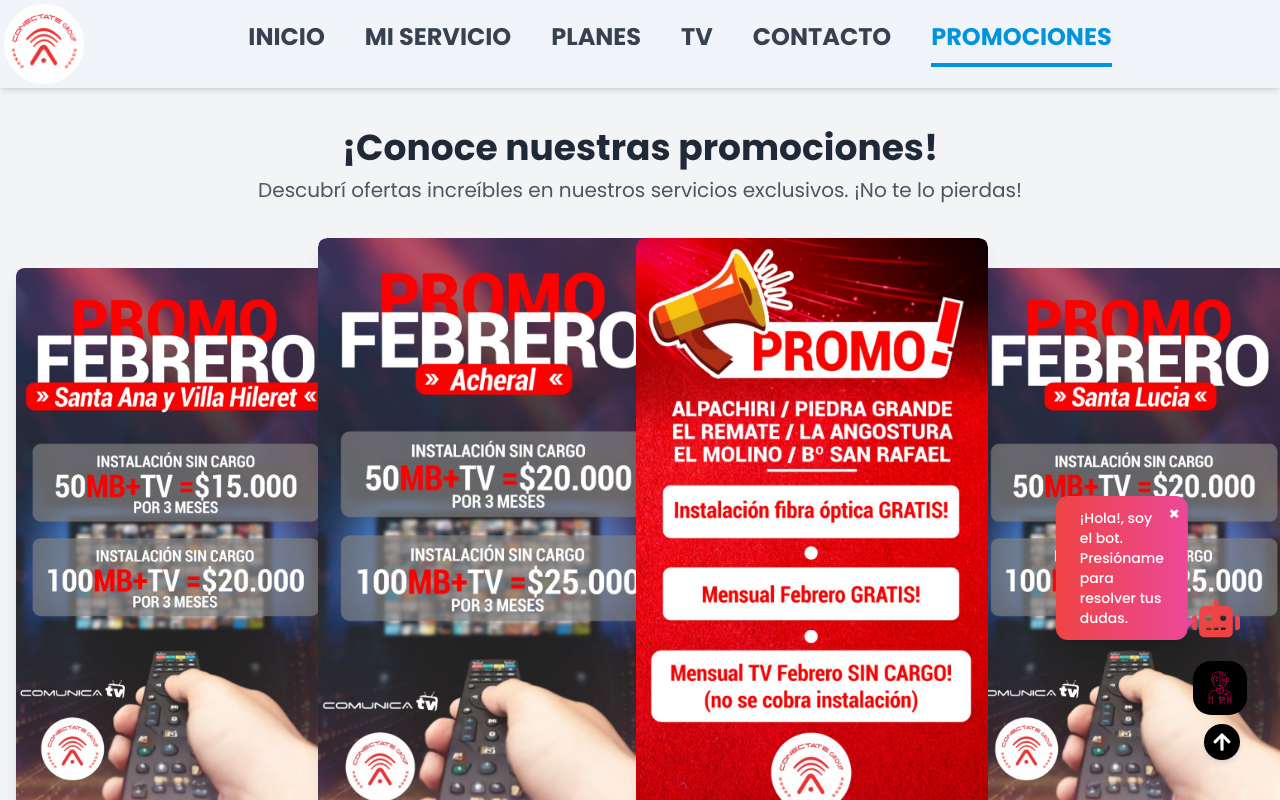
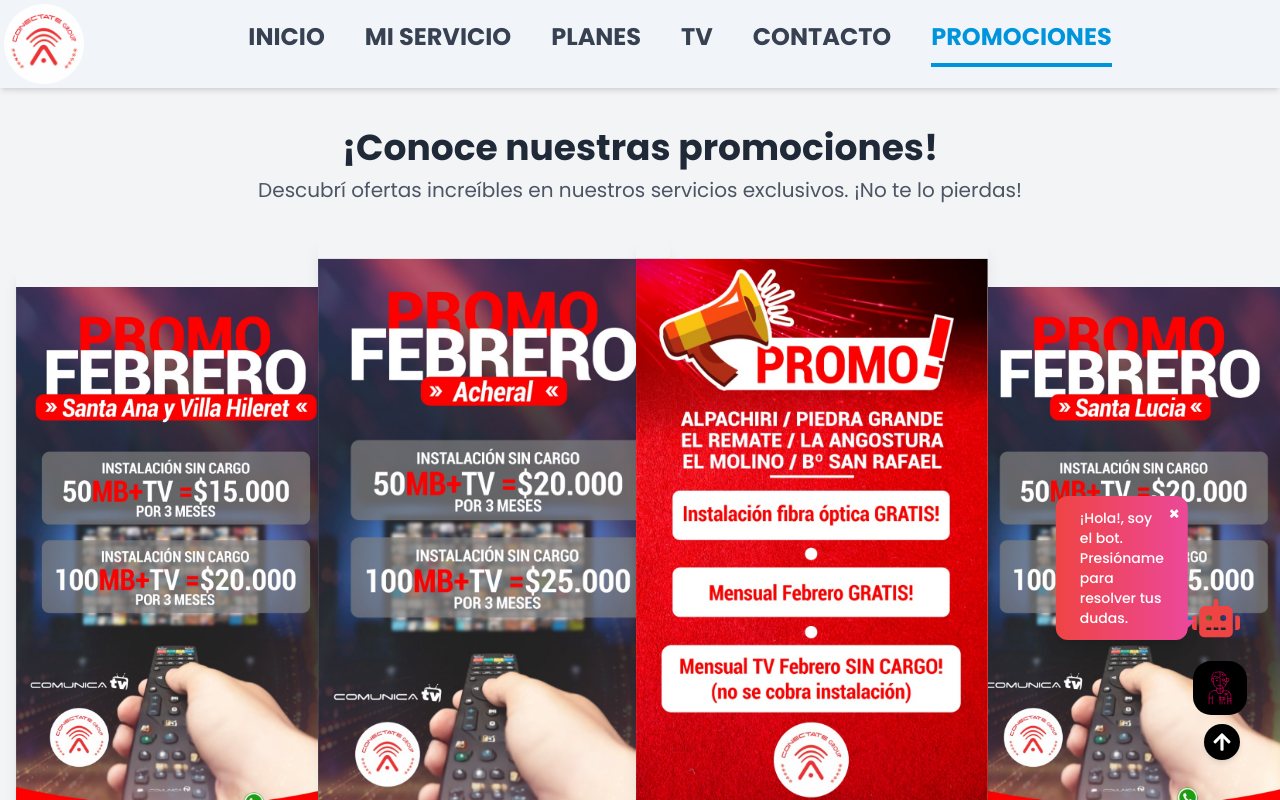
Before and after one commit to SoftFusion-Technologies/ep-cornaglia-ofi, a React (Vite) app: page /promociones in a window 1280 px wide. Shown: the top 800 px of the page. Built offline with nearby package versions, Linux system fonts and the light colour scheme.

Commit message:
prueba 2

```diff
--- a/src/Pages/Promociones.jsx
+++ b/src/Pages/Promociones.jsx
@@ -65,7 +65,7 @@
               <img
                 src={src}
                 alt={`Promoción ${index + 1}`}
-                className="w-full h-full object-cover rounded-lg"
+                className="w-full h-full object-contain rounded-lg"
                 loading="lazy"
               />
             </motion.div>
```
